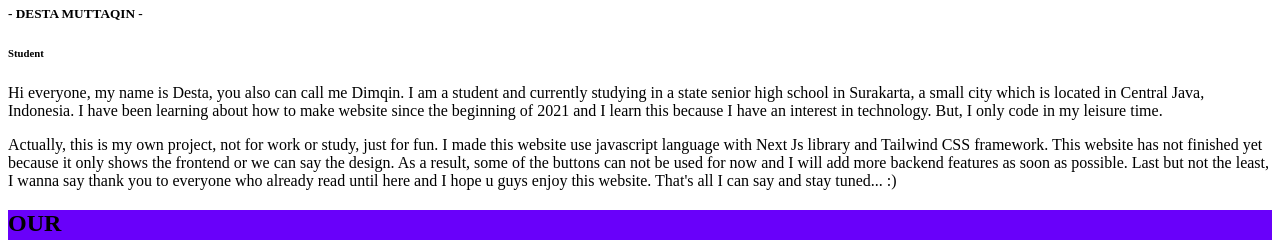
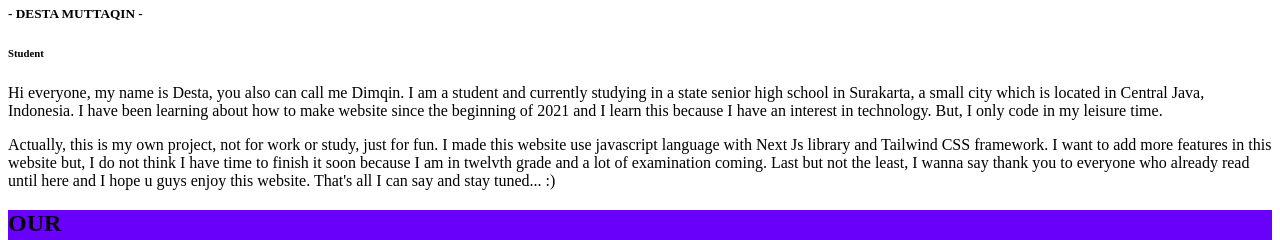
Before and after one commit to dmqin/learnNextjs-tailwind, a Next.js app: page / in a window 1280 px wide. Shown: the part 1900-2140 px from the top of the page. Built offline with nearby package versions, Linux system fonts and the light colour scheme.

Commit message:
initial commit

```diff
--- a/components/FooterSection.js
+++ b/components/FooterSection.js
@@ -1,4 +1,4 @@
-import { FaTelegramPlane, FaWhatsapp, FaMailBulk, FaInstagram } from "react-icons/fa";
+import { FaGithub, FaWhatsapp, FaMailBulk, FaInstagram } from "react-icons/fa";
 
 
 export default function FooterSection() {
@@ -30,8 +30,8 @@ export default function FooterSection() {
                         </a>
                         </div>
                         <div className="mb-7">
-                        <a className="flex flex-wrap"  href="/"  >
-                          <FaTelegramPlane/> <p className="ml-5 text-sm hover:underline"> dmqin </p>
+                        <a className="flex flex-wrap"  href="https://github.com/dmqin"  >
+                          <FaGithub/> <p className="ml-5 text-sm hover:underline"> dmqin </p>
                         </a>
                         </div>
                         <div>
--- a/components/HeroSection.js
+++ b/components/HeroSection.js
@@ -14,11 +14,11 @@ export default function HeroSection() {
     <div className="text-center ">
 
 
-                     <button  className="mt-8 border-solid border-2 border-yellow-400 text-yellow-400 font-bold
+                 <a href="https://t.me/dmqinxd">  <button  className="mt-8 border-solid border-2 border-yellow-400 text-yellow-400 font-bold
                              py-3 px-6 rounded-full
                           hover:text-white hover:bg-yellow-400"  > JOIN US NOW </button>
 
-
+                 </a>
 
      </div>
 
--- a/components/OwnerSection.js
+++ b/components/OwnerSection.js
@@ -18,8 +18,8 @@ export default function OwnerSection (){
                             <p className="text-lg mt-6 leading-relaxed text-justify">
                             Actually, this is my own project, not for work or study, just for fun.
                             I made this website use javascript language with Next Js library and Tailwind CSS framework.
-                            This website has not finished yet because it only shows the frontend or we can say the design.
-                            As a result, some of the buttons can not be used for now and I will add more backend features as soon as possible.
+                            I want to add more features in this website but, I do not think I have time to finish it soon
+                            because I am in twelvth grade and a lot of examination coming.
                             Last but not the least, I wanna say thank you to everyone who already read until here and I hope u guys enjoy this website.
                             That's all I can say and stay tuned... :)
                             </p>
```
